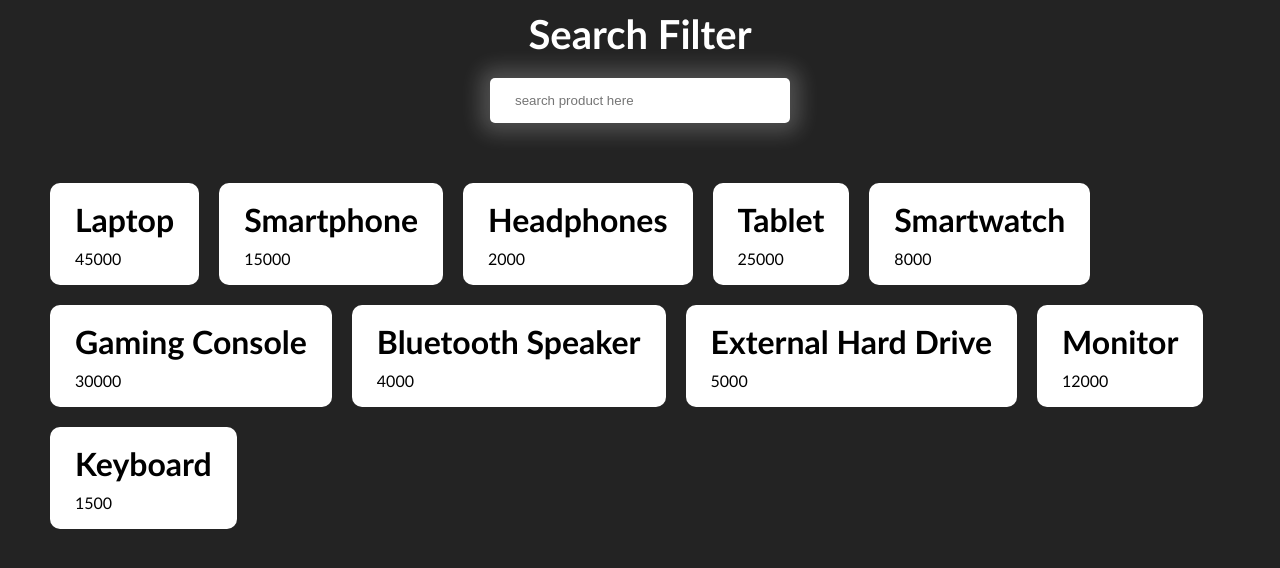
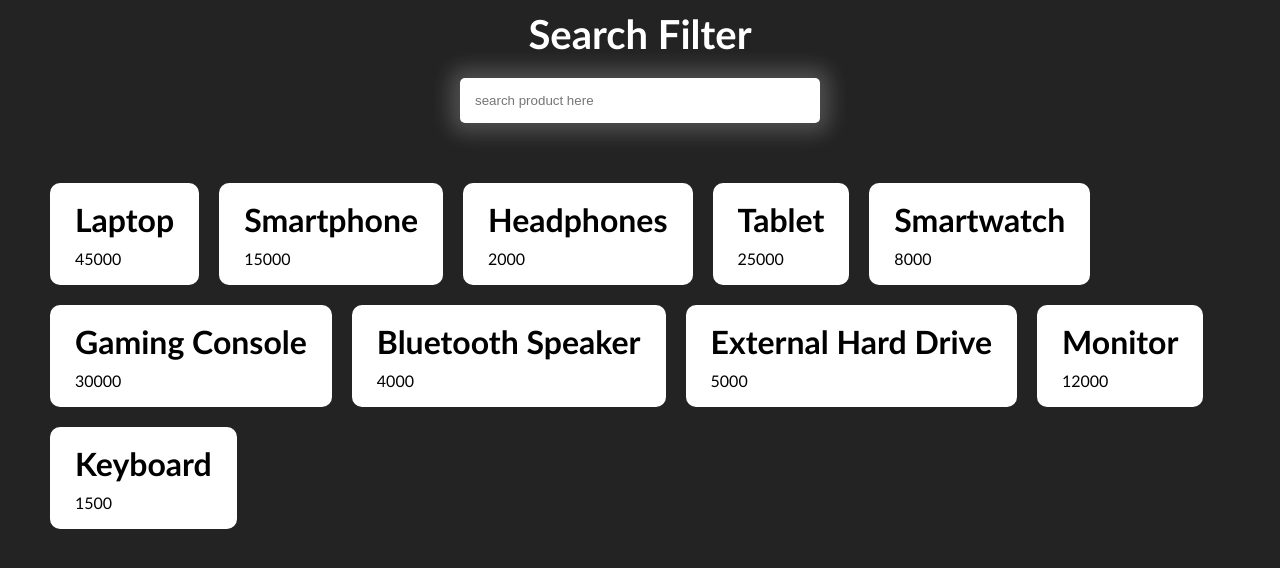
Before and after one commit to saurav2495/Search-Project, a plain HTML site: page index.html in a window 1280 px wide. Drawn offline with Linux system fonts and the light colour scheme.

Commit message:
css upadate

```diff
--- a/style.css
+++ b/style.css
@@ -21,10 +21,11 @@ body {
   color: white;
 }
 .header input {
-  padding: 15px 25px;
+  padding: 15px 15px;
+  width: 360px;
   color: black;
   border-radius: 5px;
-  width: 300px;
+  /* width: 300px; */
   outline: none;
   border: none;
   background: white;
```
